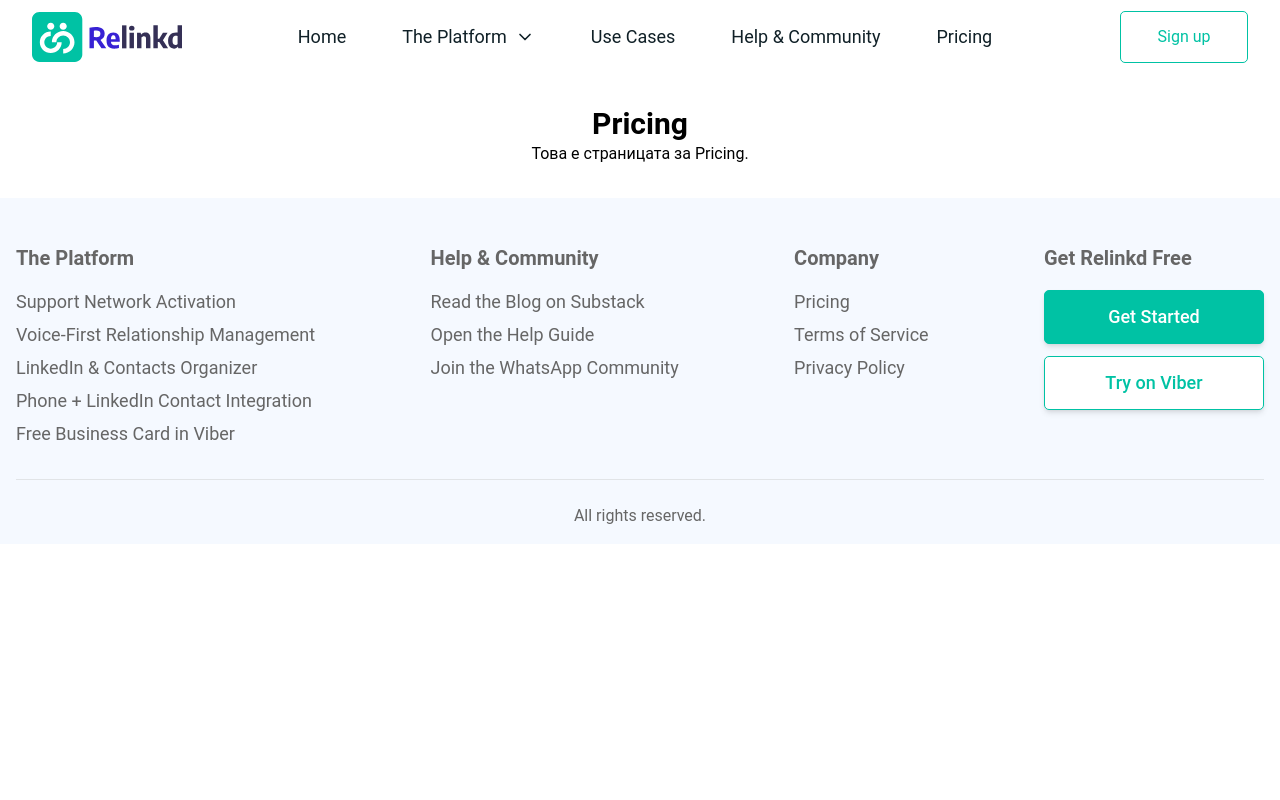
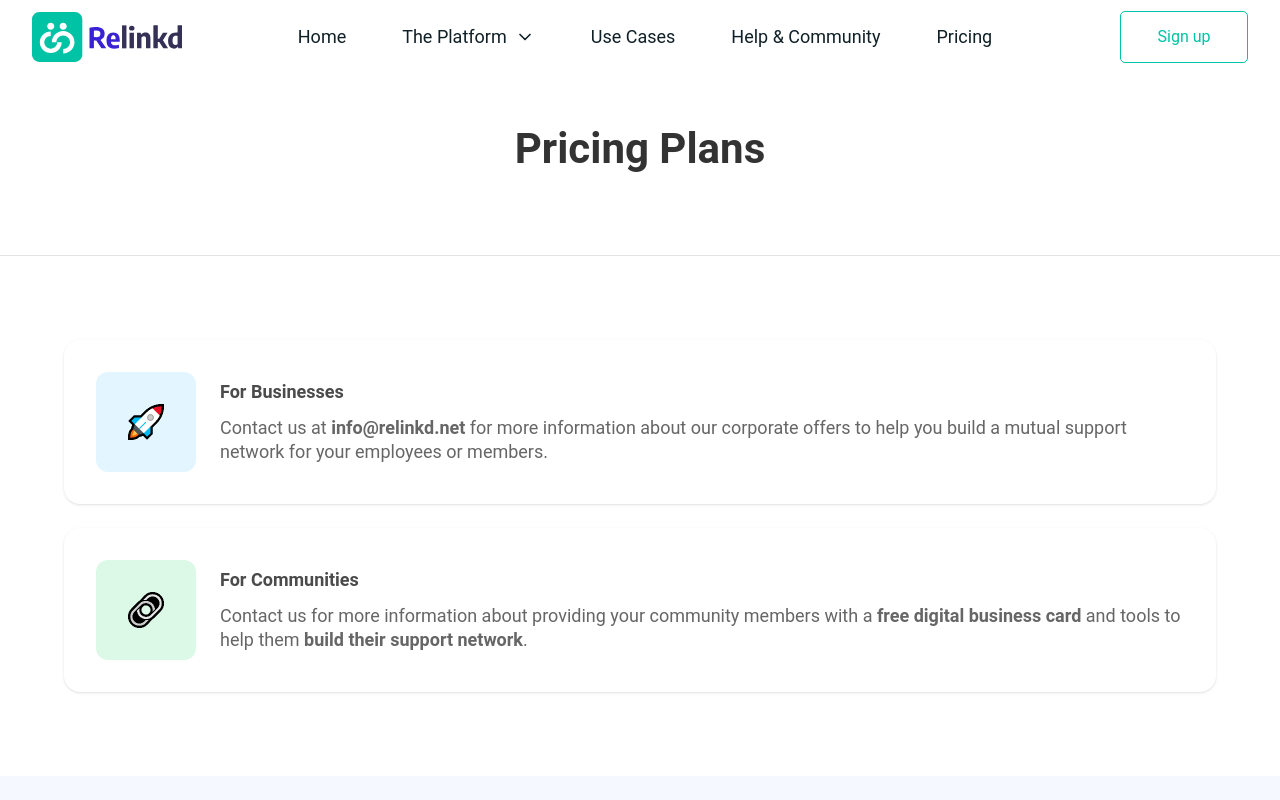
Before and after one commit to EvdokiyaDanova/relinkd-clone, a React (Vite) app: page /pricing in a window 1280 px wide. Shown: the top 800 px of the page. Built offline with nearby package versions, Linux system fonts and the light colour scheme.

Commit message:
Fix style on section card and pricing page

```diff
--- a/src/components/SectionCards.jsx
+++ b/src/components/SectionCards.jsx
@@ -39,12 +39,17 @@ const SectionCards = ({ title, subtitle, cards, titleBelow, cardMaxWidth, cardLa
                 className="w-[100px] h-[100px] object-contain"
               />
             </div>
-            <div
-              className="text-body text-secondaryText"
-              dangerouslySetInnerHTML={{ __html: card.text }}
-            />
-            {/* Spacer за stretch при column */}
-            {!isRow && <div className="flex-1" />}
+            <div className="flex-1">
+              {card.title && (
+                <h3 className="text-body font-bold text-[#4b4b4b] mb-3">
+                  {card.title}
+                </h3>
+              )}
+              <div
+                className="text-body text-secondaryText"
+                dangerouslySetInnerHTML={{ __html: card.text }}
+              />
+            </div>
           </div>
         ))}
       </div>
--- a/src/pages/Pricing.jsx
+++ b/src/pages/Pricing.jsx
@@ -1,8 +1,34 @@
+import HeroSection from '../components/HeroSection';
+import SectionCards from '../components/SectionCards';
+import Card1 from '../assets/images/sectionCards/pricing-card-1.png';
+import Card2 from '../assets/images/sectionCards/pricing-card-2.png';
+
 export default function Pricing() {
   return (
-    <div className="p-8 text-center">
-      <h1 className="text-3xl font-bold">Pricing</h1>
-      <p>Това е страницата за Pricing.</p>
-    </div>
+    <>
+      <HeroSection
+        title="Pricing Plans"
+        showViberLink={false}
+      />
+
+      <div className="w-full border-t border-borderGrey"></div>
+
+      <SectionCards
+        cards={[
+          {
+            icon: Card1,
+            title: 'For Businesses',
+            text: 'Contact us at <a href="mailto:info@relinkd.net?subject=webflow%20site%20contact" class="link-2"><b>info@relinkd.net</b></a> for more information about our corporate offers to help you build a mutual support network for your employees or members.'
+          },
+          {
+            icon: Card2,
+            title: 'For Communities',
+            text: 'Contact us for more information about providing your community members with a <b>free digital business card</b> and tools to help them <b>build their support network</b>.'
+          }
+        ]}
+        cardMaxWidth={1152}
+        cardLayout="row"
+      />
+    </>
   );
 }
```
Also changed, not shown: src/assets/images/sectionCards/pricing-card-1.png (added), src/assets/images/sectionCards/pricing-card-2.png (added).
